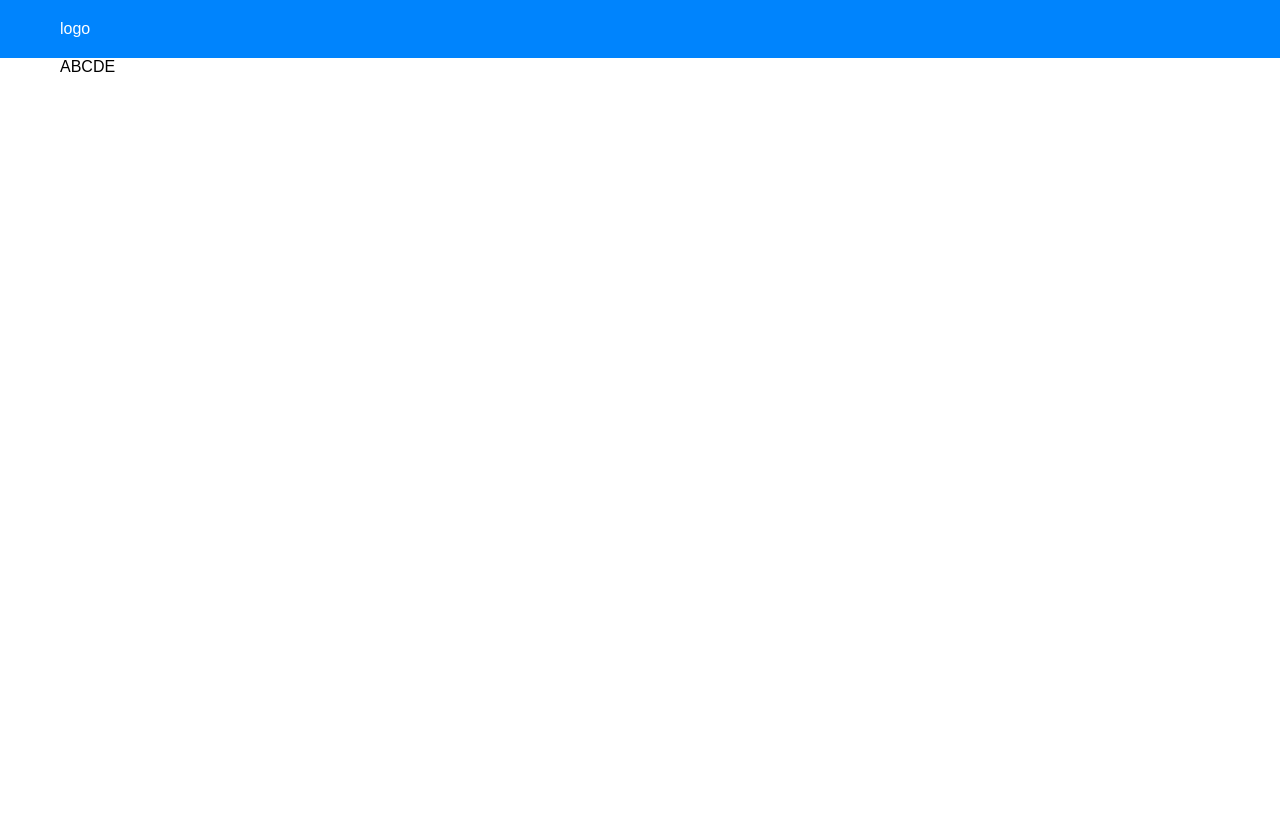
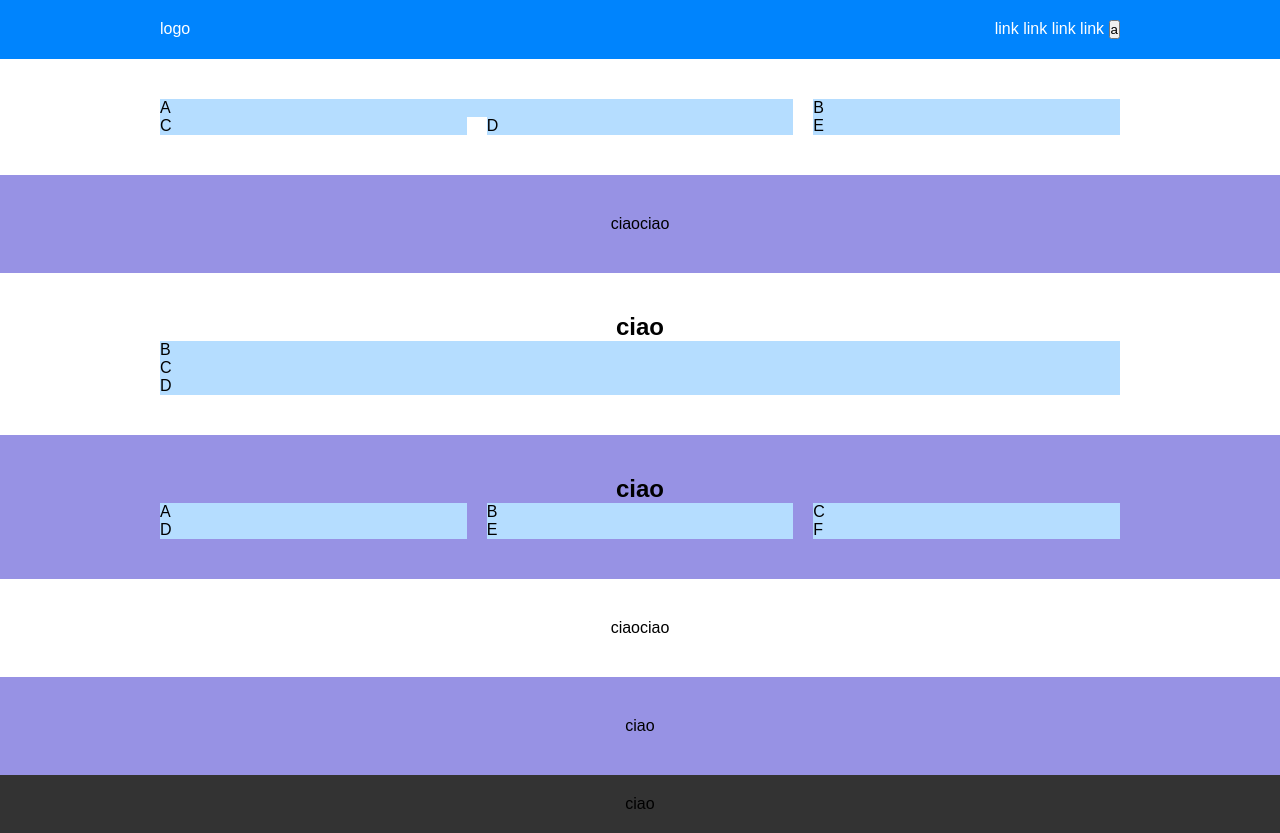
Before and after one commit to Soniamy/htmlcss-responsive-layout, a plain HTML site: page index.html in a window 1280 px wide. Before the commit the page ends 800 px from the top, so only its background shows below. Drawn offline with Linux system fonts and the light colour scheme.

Commit message:
FINE STRUTTURA

```diff
--- a/css/style.css
+++ b/css/style.css
@@ -1,6 +1,13 @@
 /***************************************
                 RESET
 ***************************************/
+:root{
+    --header-color:#0084FD;
+    --color-font:white;
+    --main-color:#B5DDFF;
+    --main-secondary-color:#9792E4;
+    --footer-color:#333333;
+}
 *{
     margin: 0;
     padding: 0;
@@ -12,33 +19,49 @@ html{
 *:not(ul){
     padding: 0;
 }
-:root{
-    --main-color:#0084FD;
-    --main-color-font:white;
-}
 /***************************************
                 GENERAL
 ***************************************/
 .container{
-    max-width: 1200px;
+    max-width: 1000px;
     margin: 0 auto;
     padding: 0 20px;
 }
 .row{
     display: flex;
     flex-wrap: wrap;
+    justify-content: center;
+    margin-left: -10px;
+    margin-right: -10px;
+}
+.column{
+    width: calc(100% - 20px);
+    margin-left: 10px;
+    margin-right: 10px;
+}
+.bg-main{
+    background-color:var(--main-color) ;
+}
+.bg-header{
+    background-color:var(--header-color) ;
+}
+.secondary-color .container .text h1{
+    text-align: center;
+}
+.bg-footer{
+    background-color: var( --footer-color);
 }
 /***************************************
                 HEADER
 ***************************************/
 header{
-    background-color:var(--main-color) ;
+    color: white;
 }
 #main-nav-container{
     display: flex;
     justify-content: space-between;
     padding: 20px 0;
-    color: var(--main-color-font);
+    color: var(--color-font);
 }
 #main-nav-container nav{
     display: none;
@@ -46,23 +69,55 @@ header{
 #main-nav-container nav ul , li{
     display: inline-block;
 }
+#main-nav-container nav li a{
+    display: inline-block;
+    color: white;
+    text-decoration: none;
+}
 #main-nav-container nav .button{
     display: inline-block;
 }
 /***************************************
                 MAIN
 ***************************************/
-  .
+main > section{
+   padding: calc(20px * 2) 0;
+}
+main .secondary-color{
+    background-color: var(--main-secondary-color);
+}
+/***************************************
+               FOOTER
+***************************************/
+.bg-footer .footer-container{
+    padding: 20px 0;
+    text-align: center;
+}
+
 /***************************************
                 MEDIA QUEERY
 ***************************************/
 @media screen and (min-width:768px){
+    .column-tablet-33{
+        width: calc((100% / 3) - 20px);
+    }
+    .column-tablet-66{
+        width: calc(((100% / 3) * 2) - 20px);
+    }
+    .secondary-color .container .column-benefit-tablet-33{
+        width: calc((100% / 2) - 20px);
+    }
+
+
+}
+@media screen and (min-width:992px){
     #main-nav-container nav{
         display: block;
     }
-}
-@media screen and (min-width:992px){
     #main-nav-container .main-icon{
-        display: none;
+       display: none;
+    }
+    .secondary-color .container .column-benefit-desk-33{
+        width: calc((100% / 3) - 20px);
     }
 }
--- a/index.html
+++ b/index.html
@@ -9,7 +9,7 @@
 </head>
 <body>
     <!--HEADER-->
-    <header>
+    <header class="bg-header">
        <div class="container">
           <div id="main-nav-container">
             <div class="logo">
@@ -53,25 +53,117 @@
        <section>
            <div class="container">
               <div class="row">
-                 <div class="column">
+                 <div class="bg-main column column-tablet-66">
                      A
                  </div>
-                 <div class="column">
+                 <div class="bg-main column column-tablet-33 ">
                      B
                  </div>
-                 <div class="column">
+                 <div class="bg-main column column-tablet-33">
                      C
                  </div>
-                 <div class="column">
+                 <div class="bg-main column column-tablet-33">
                      D
                  </div>
-                 <div class="column">
+                 <div class="bg-main column column-tablet-33">
                      E
                  </div>
                 </div>
           </div>
         </section>
+        <section class="secondary-color">
+            <div class="container">
+               <div class="row">
+                  <div class="card-left">
+                     ciao
+                  </div>
+                  <div class="card-right">
+                     ciao
+                  </div>
+               </div>
+           </div>
+         </section>
+         <section>
+            <div class="container">
+               <div class="row">
+                  <div class="text">
+                    <h1>
+                        ciao
+                    </h1>
+                  </div>
+                  <div class="bg-main column">
+                      B
+                  </div>
+                  <div class="bg-main column">
+                      C
+                  </div>
+                  <div class="bg-main column">
+                      D
+                  </div>
+                </div>
+           </div>
+         </section>
+         <section class="secondary-color">
+            <div class="container">
+                <div class="text">
+                    <h1>
+                       ciao
+                    </h1>
+                  </div>
+               <div class="row">
+
+                    <div class="bg-main column column-benefit-tablet-33 column-benefit-desk-33 ">
+                        A
+                    </div>
+                    <div class="bg-main column column-benefit-tablet-33 column-benefit-desk-33">
+                        B
+                    </div>
+                    <div class="bg-main column column-benefit-tablet-33 column-benefit-desk-33">
+                        C
+                    </div>
+                    <div class="bg-main column column-benefit-tablet-33 column-benefit-desk-33">
+                        D
+                    </div>
+                    <div class="bg-main column column-benefit-tablet-33 column-benefit-desk-33">
+                        E
+                    </div>
+                    <div class="bg-main column column-benefit-tablet-33 column-benefit-desk-33">
+                        F
+                    </div>
+               </div>
+           </div>
+         </section>
+         <section>
+            <div class="container">
+               <div class="row">
+                 <div class="card-left">
+                     ciao
+                 </div>
+                 <div class="card-right">
+                     ciao
+                 </div>
+                </div>
+           </div>
+         </section>
+        <section class="secondary-color">
+            <div class="container">
+               <div class="row">
+                  <div class="text">
+                     ciao
+                  </div>
+               </div>
+           </div>
+        </section>
     </main>
-    <footer></footer>
+    <footer class="bg-footer">
+        <div class="container">
+            <div class="footer-container">
+                  <div class="text">
+                     ciao
+                  </div>
+            </div>
+        </div>
+
+    </footer>
 </body>
 </html>
```
